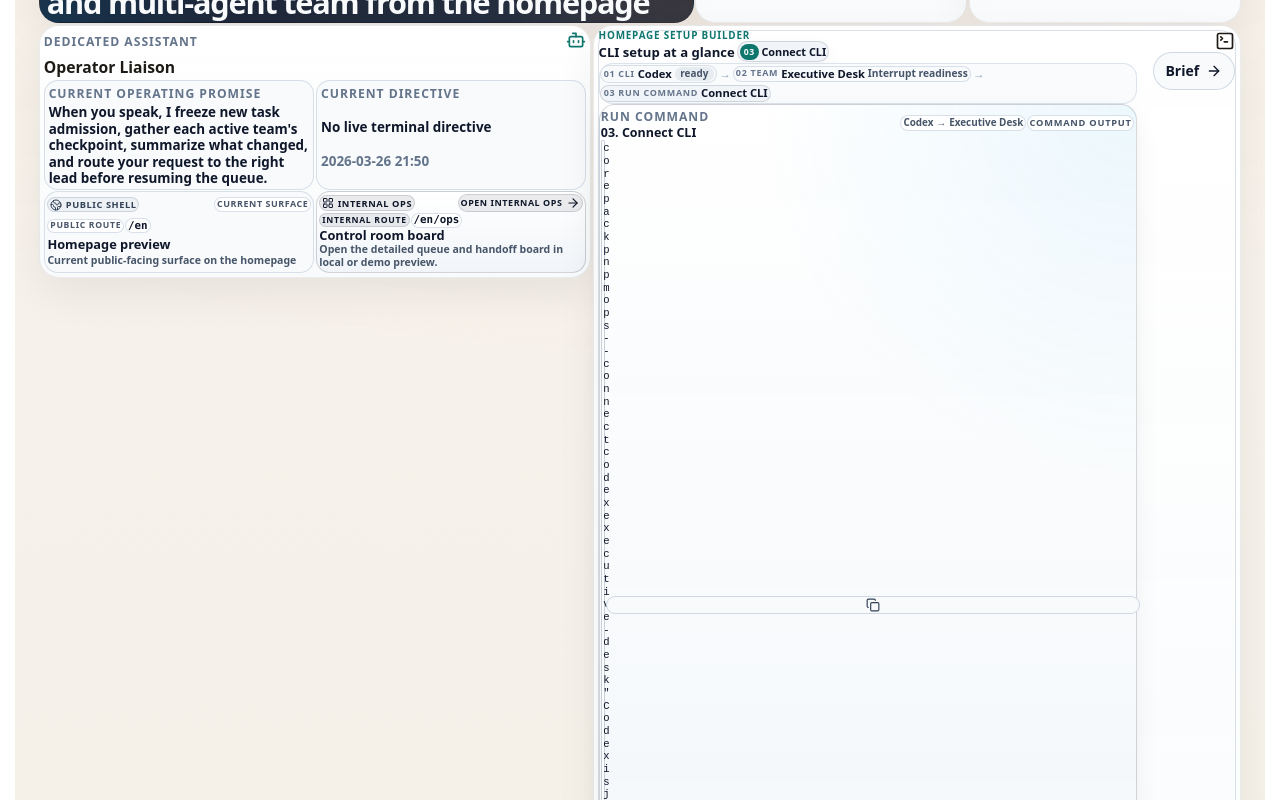
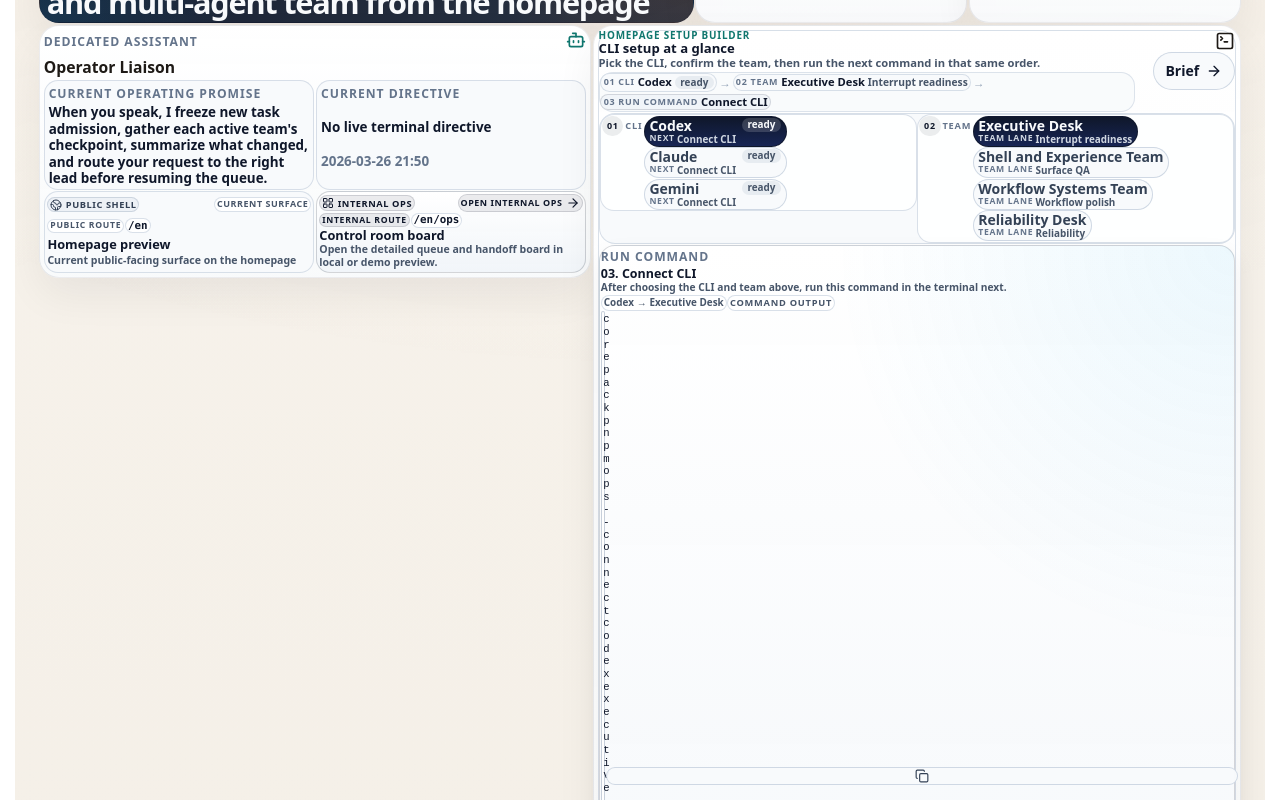
Before and after one commit to GongJae00/research-pages, a Next.js app in the folder apps/web/: page /en in a window 1280 px wide. Shown: the part 1660-2460 px from the top of the page. Built offline with nearby package versions, Linux system fonts and the light colour scheme; no server answers.

Commit message:
Autonomy batch 1723: shell-experience

```diff
--- a/apps/web/src/components/homepage-agent-control-section.module.css
+++ b/apps/web/src/components/homepage-agent-control-section.module.css
@@ -941,6 +941,15 @@
   color: #0f172a;
   font-size: 0.78rem;
   line-height: 1.08;
+}
+
+.setupCommandInlineHelp {
+  margin: 0;
+  max-width: 34rem;
+  color: #475569;
+  font-size: 0.64rem;
+  font-weight: 700;
+  line-height: 1.28;
 }
 
 .setupCommandInlineMeta {
--- a/apps/web/src/components/homepage-agent-control-section.tsx
+++ b/apps/web/src/components/homepage-agent-control-section.tsx
@@ -495,16 +495,9 @@
                 <span className={styles.setupEyebrow}>{copy.setupBuilderLabel}</span>
                 <div className={styles.setupTitleRow}>
                   <h4>{copy.setupBuilderTitle}</h4>
+                </div>
+                <p className={styles.setupSequenceIntro}>{copy.setupSequenceIntro}</p>
                 {nextSetupCommand ? (
-                    <span className={styles.setupTitleBadge}>
-                      <span className={styles.setupTitleBadgeStep}>03</span>
-                      <strong>{nextSetupCommand.title}</strong>
-                    </span>
-                  ) : null}
-                </div>
-                {!nextSetupCommand ? <p className={styles.setupSequenceIntro}>{copy.setupSequenceIntro}</p> : null}
-                {nextSetupCommand ? (
-                  <>
                   <div className={`${styles.setupDigestLine} ${styles.setupHeaderScan}`} aria-label={setupFlowLabel}>
                     <span className={styles.setupDigestItem}>
                       <span className={styles.setupDigestKey}>{`01 ${copy.chooseProvider}`}</span>
@@ -531,40 +524,6 @@
                       <strong>{nextSetupCommand.title}</strong>
                     </span>
                   </div>
-
-                    <div className={styles.setupCommandInline}>
-                      <div className={styles.setupCommandInlineHead}>
-                        <div className={styles.setupCommandInlineCopy}>
-                          <span className={styles.metaLabel}>{copy.runCommandLabel}</span>
-                          <strong>{`03. ${nextSetupCommand.title}`}</strong>
-                        </div>
-                        <div className={styles.setupCommandInlineMeta}>
-                          <span className={styles.setupCommandInlinePath}>
-                            <span>{selectedProvider?.label ?? "-"}</span>
-                            <span aria-hidden="true">&rarr;</span>
-                            <span>{selectedTeam?.name ?? "-"}</span>
-                          </span>
-                          <span className={styles.nextCommandOutput}>{setupOutputLabel}</span>
-                        </div>
-                      </div>
-
-                      <div className={styles.setupCommandInlineMain}>
-                        <code>{nextSetupCommand.command}</code>
-                        <button
-                          type="button"
-                          className={`${styles.copyButton} ${styles.copyIconButton}`}
-                          onClick={() => void copyCommand(nextSetupCommand.kind)}
-                          aria-label={nextSetupCommand.buttonLabel}
-                          title={nextSetupCommand.buttonLabel}
-                        >
-                          {copiedCommand === nextSetupCommand.kind ? <Check size={14} /> : <Copy size={14} />}
-                          <span className={styles.copyButtonText}>
-                            {copiedCommand === nextSetupCommand.kind ? copy.copied : nextSetupCommand.buttonLabel}
-                          </span>
-                        </button>
-                      </div>
-                    </div>
-                  </>
                 ) : null}
               </div>
               <div className={styles.setupHeaderActions}>
@@ -652,6 +611,42 @@
                   </div>
                 </div>
               </div>
+
+              {nextSetupCommand ? (
+                <div className={styles.setupCommandInline}>
+                  <div className={styles.setupCommandInlineHead}>
+                    <div className={styles.setupCommandInlineCopy}>
+                      <span className={styles.metaLabel}>{copy.runCommandLabel}</span>
+                      <strong>{`03. ${nextSetupCommand.title}`}</strong>
+                      <p className={styles.setupCommandInlineHelp}>{copy.nextCommandHelp}</p>
+                    </div>
+                    <div className={styles.setupCommandInlineMeta}>
+                      <span className={styles.setupCommandInlinePath}>
+                        <span>{selectedProvider?.label ?? "-"}</span>
+                        <span aria-hidden="true">&rarr;</span>
+                        <span>{selectedTeam?.name ?? "-"}</span>
+                      </span>
+                      <span className={styles.nextCommandOutput}>{setupOutputLabel}</span>
+                    </div>
+                  </div>
+
+                  <div className={styles.setupCommandInlineMain}>
+                    <code>{nextSetupCommand.command}</code>
+                    <button
+                      type="button"
+                      className={`${styles.copyButton} ${styles.copyIconButton}`}
+                      onClick={() => void copyCommand(nextSetupCommand.kind)}
+                      aria-label={nextSetupCommand.buttonLabel}
+                      title={nextSetupCommand.buttonLabel}
+                    >
+                      {copiedCommand === nextSetupCommand.kind ? <Check size={14} /> : <Copy size={14} />}
+                      <span className={styles.copyButtonText}>
+                        {copiedCommand === nextSetupCommand.kind ? copy.copied : nextSetupCommand.buttonLabel}
+                      </span>
+                    </button>
+                  </div>
+                </div>
+              ) : null}
             </div>
 
             <details className={styles.setupCommandsDisclosure}>
```
Lines whose indentation alone changed are shown as unchanged.
